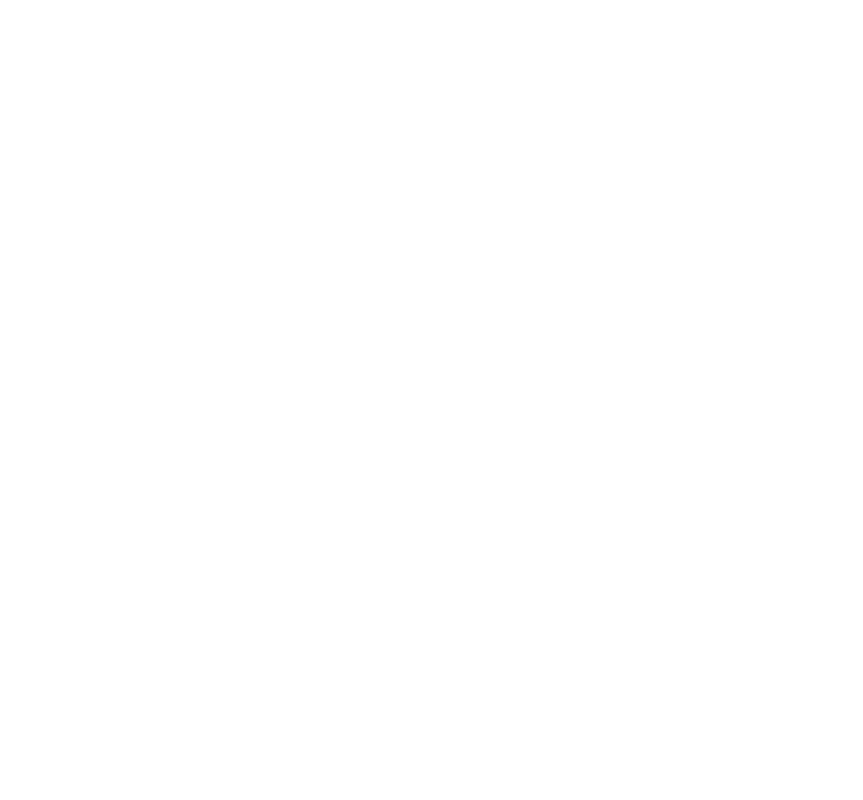
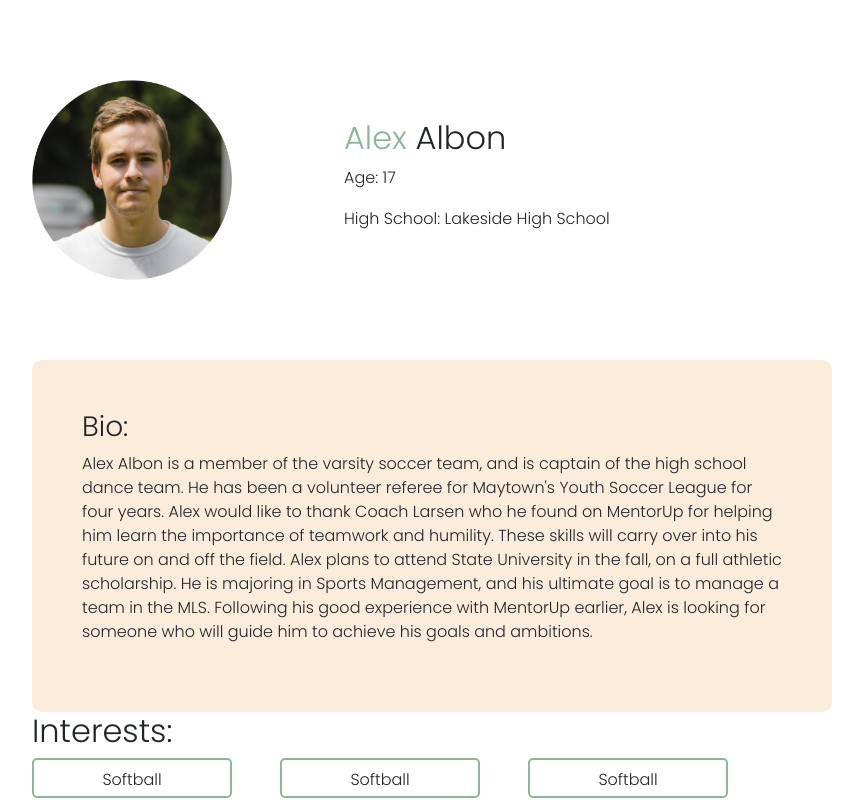
Before and after one commit to uw-info442c-au20/ProjectSDG4, a React (Create React App) app in the folder my-app/: page /ProfilePage in a window 1280 px wide. Shown: the whole page, without its empty margins (128-991 px from the left). Built offline with nearby package versions, Linux system fonts and the light colour scheme.

Commit message:
progress profile page

```diff
--- a/my-app/src/App/Pages/ProfilePage/ProfileBody.js
+++ b/my-app/src/App/Pages/ProfilePage/ProfileBody.js
@@ -1,10 +1,39 @@
 import React, { Component } from 'react'; //import React Component
+import "bootstrap/dist/css/bootstrap.min.css";
 
 export class ProfileBody extends Component {
     render() {
         return (
-            <section>
-
+            <section className="profile-body">
+                <div className="profile-details">
+                    <img
+                    className="profile-img"
+                    src={`${process.env.PUBLIC_URL}/profile-pic.png`}
+                    alt="Alex Albon Profile Picture" />
+                    <div className="name-age-school">
+                        <h2><span>Alex</span> Albon</h2>
+                        <p> <b>Age:</b> 17</p>
+                        <p><b>High School:</b> Lakeside High School</p>
+                    </div>
+                </div>
+                <div className="bio">
+                    <h3 className="text-lg-left">Bio:</h3>
+                        <p>Alex Albon is a member of the varsity soccer team, and is captain of the high school dance team.
+                            He has been a volunteer referee for Maytown's Youth Soccer League for four years.
+                            Alex would like to thank Coach Larsen who he found on MentorUp for helping him learn the importance of teamwork and humility.
+                            These skills will carry over into his future on and off the field.
+                            Alex plans to attend State University in the fall, on a full athletic scholarship.
+                            He is majoring in Sports Management, and his ultimate goal is to manage a team in the MLS.
+                            Following his good experience with MentorUp earlier, Alex is looking for someone who will guide him
+                            to achieve his goals and ambitions.
+                    </p>
+                </div>
+                <div className="interests">
+                    <h2>Interests:</h2>
+                    <div align="center" className="Interest-Divs"><p>Softball</p></div>
+                    <div align="center" className="Interest-Divs"><p>Softball</p></div>
+                    <div align="center" className="Interest-Divs"><p>Softball</p></div>
+                </div>
             </section>
         );
     }
--- a/my-app/src/App/Pages/ProfilePage/ProfilePage.js
+++ b/my-app/src/App/Pages/ProfilePage/ProfilePage.js
@@ -7,6 +7,7 @@
         return (
             <section>
                 <SideNav />
+                <ProfileBody />
             </section>
         );
     }
--- a/my-app/src/index.css
+++ b/my-app/src/index.css
@@ -418,4 +418,55 @@
     padding-top: 2.5rem;
     padding-bottom: 2.5rem;
   }
+
+  /*** Profile page ***/
+
+  .profile-body {
+    padding-top: 5em;
+    padding-left: 10rem;
+    padding-right: 10rem;
+  }
+
+  .profile-details {
+    height: auto;
+    width: auto;
+  }
+
+
+  .profile-img {
+    display: inline-block;
+    height: 200px;
+    width: 200px;
+    margin-bottom: 5em;
+  }
+
+  .name-age-school {
+    line-height: 25px;
+    display: inline-block;
+    margin-left: 7em;
+  }
+
+  .name-age-school span {
+    color: #8db596;
+  }
+
+  .bio {
+    /* margin-left: 17em; */
+    height: 22em;
+    width: 50em;
+    padding: 50px;
+    background:#FCECDC;
+    border-radius: 10px;
+  }
+
+  .Interest-Divs {
+    float: left;
+    border-radius: 5px;
+    border: 2px solid #8db596;
+    padding: 8px;
+    width: 200px;
+    height: 40px;
+    justify-content: center;
+    margin-right: 3em;
+  }
 }
```
Also changed, not shown: my-app/public/profile-pic.png (added).
